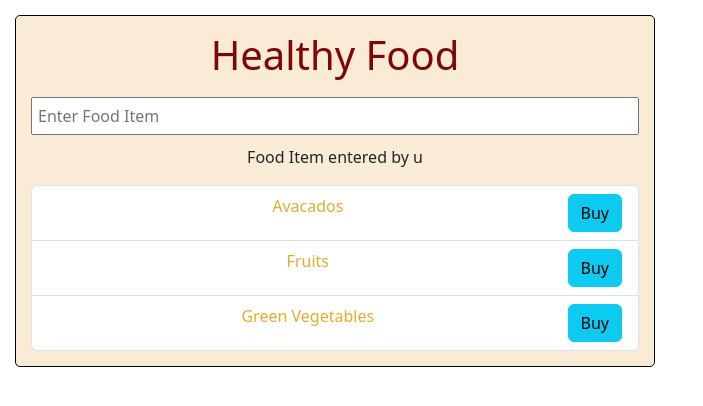
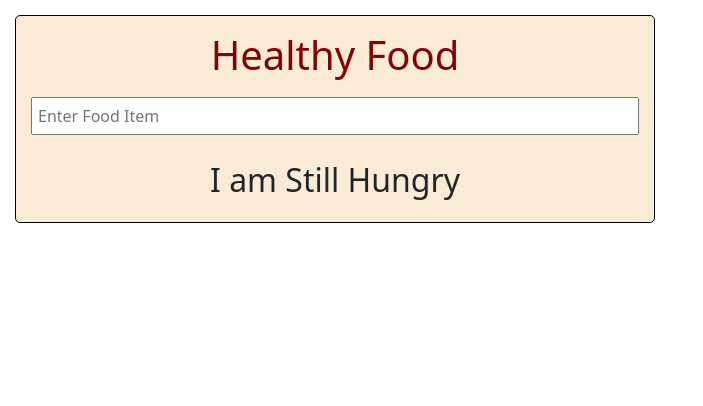
Before and after one commit to tejasbhosale17/ReactApps, a React (Vite) app in the folder 18Fragments/learning-fragments/: page / in a window 1280 px wide. Shown: the top 406 px of the page, without its empty margins (0-703 px from the left). Built offline with nearby package versions, Linux system fonts and the light colour scheme.

Commit message:
made changes to add the fooditems in the array

```diff
--- a/18Fragments/learning-fragments/src/App.jsx
+++ b/18Fragments/learning-fragments/src/App.jsx
@@ -8,21 +8,28 @@ function App() {
   // let foodItems = ["Avacados", "Fruits", "Green Vegetables", "Milk", "Sprouts"];
 
   let [foodItems, setFoodItems] = useState([
-    "Avacados",
-    "Fruits",
-    "Green Vegetables",
+    // "Avacados",
+    // "Fruits",
+    // "Green Vegetables",
   ]);
 
   // let textStateArr = useState("Food Item entered by u");
   // let textToShow = textStateArr[0];
   // let setTextToShow = textStateArr[1];
 
-  let [textToShow, setTextToShow] = useState("Food Item entered by u");
+  let [textToShow, setTextToShow] = useState("");
 
   // console.log(`Current value of textState: ${textToShow}`);
 
-  const handelOnChange = (event) => {
-    console.log(event.target.value);
+  const handelOnKeyDown = (event) => {
+    if (event.key === "Enter") {
+      let newFoodItem = event.target.value;
+      event.target.value = "";
+      let newItems = [...foodItems, newFoodItem];
+      setFoodItems(newItems);
+      console.log(newFoodItem);
+    }
+    // console.log(event);
     setTextToShow(event.target.value);
   };
 
@@ -31,7 +38,7 @@ function App() {
       <Container>
         <h1 className="food-heading">Healthy Food </h1>
 
-        <FoodInput handelOnChange={handelOnChange}></FoodInput>
+        <FoodInput handelOnKeyDown={handelOnKeyDown}></FoodInput>
         <p>{textToShow}</p>
         <FoodItems FoodItems={foodItems}></FoodItems>
         <ErrorMessage FoodItems={foodItems}></ErrorMessage>
--- a/18Fragments/learning-fragments/src/components/FoodInput.jsx
+++ b/18Fragments/learning-fragments/src/components/FoodInput.jsx
@@ -1,11 +1,11 @@
 import styles from "./foodInput.module.css";
-const FoodInput = ({ handelOnChange }) => {
+const FoodInput = ({ handelOnKeyDown }) => {
   return (
     <input
       type="text"
       placeholder="Enter Food Item"
       className={styles.foodInput}
-      onChange={handelOnChange}
+      onKeyDown={handelOnKeyDown}
     ></input>
   );
 };
```
